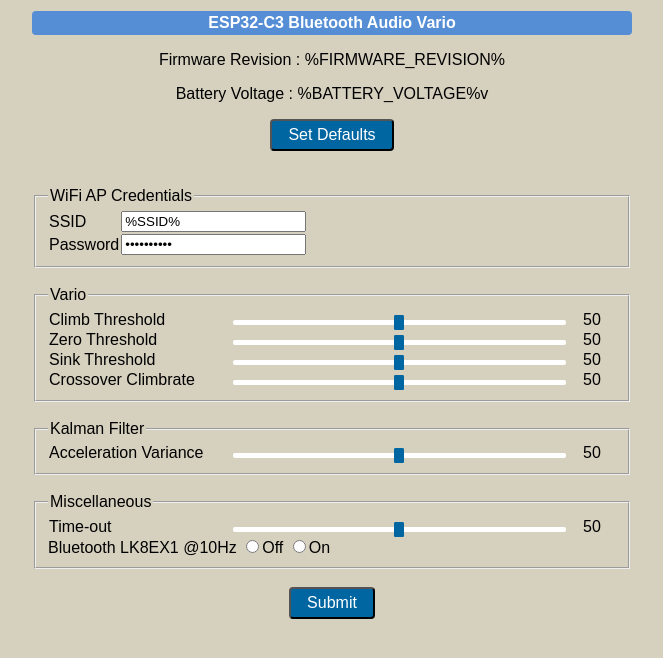
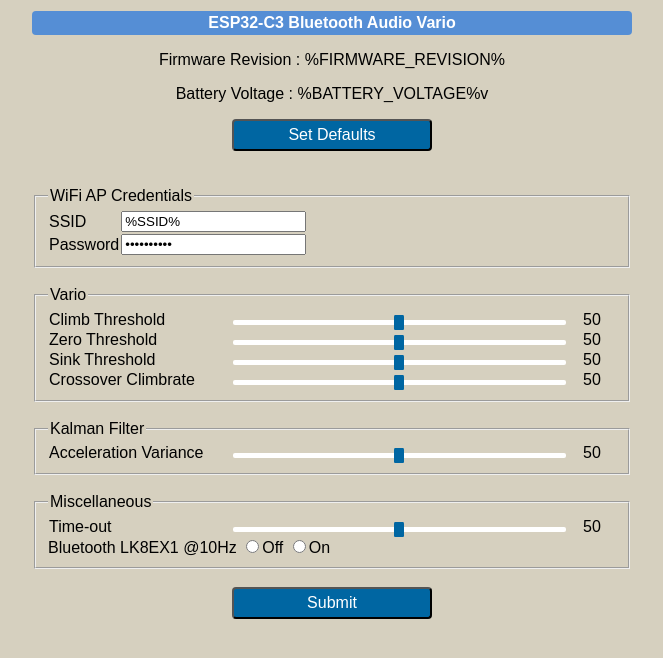
Before and after one commit to har-in-air/ESP32C3_BLUETOOTH_AUDIO_VARIO, a plain HTML site: page data/index.html in a window 1280 px wide. Shown: the whole page, without its empty margins (308-971 px from the left). Drawn offline with Linux system fonts and the light colour scheme.

Commit message:
webpage button resize

```diff
--- a/data/index.html
+++ b/data/index.html
@@ -13,7 +13,7 @@
 <p><span>Battery Voltage : </span><span id="batteryVoltage">%BATTERY_VOLTAGE%v</span></p>
 </div>
 <div style="text-align:center;">
-<a href="/defaults"><button>Set Defaults</button></a>
+<a href="/defaults"><button style="width:200px;">Set Defaults</button></a>
 </div>
 <br>
 <br>
--- a/data/style.css
+++ b/data/style.css
@@ -59,6 +59,7 @@
 	align-self:center;
 	color:white;
 	margin: auto;
+	width:200px;
 	font-size:1.0em;
    }
 
```
Also changed, not shown: docs/wifi_config_webpage.png.
